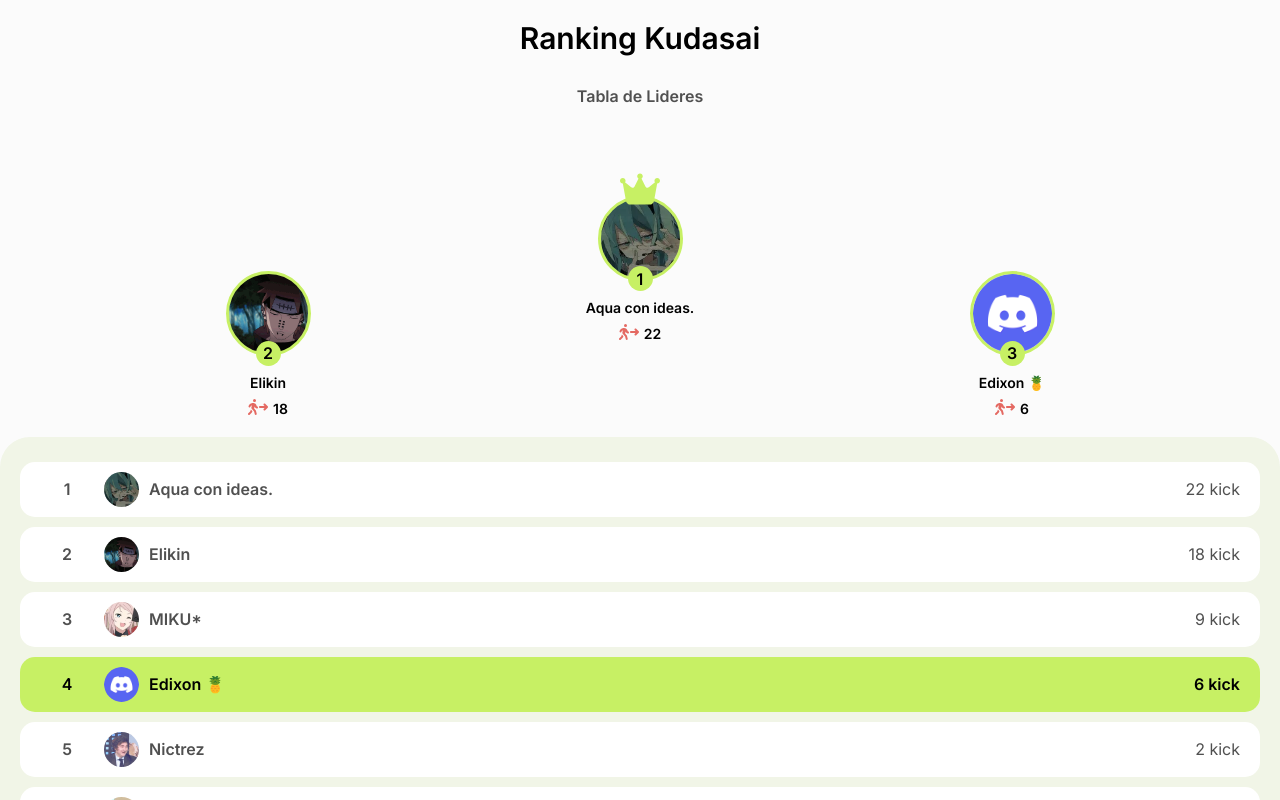
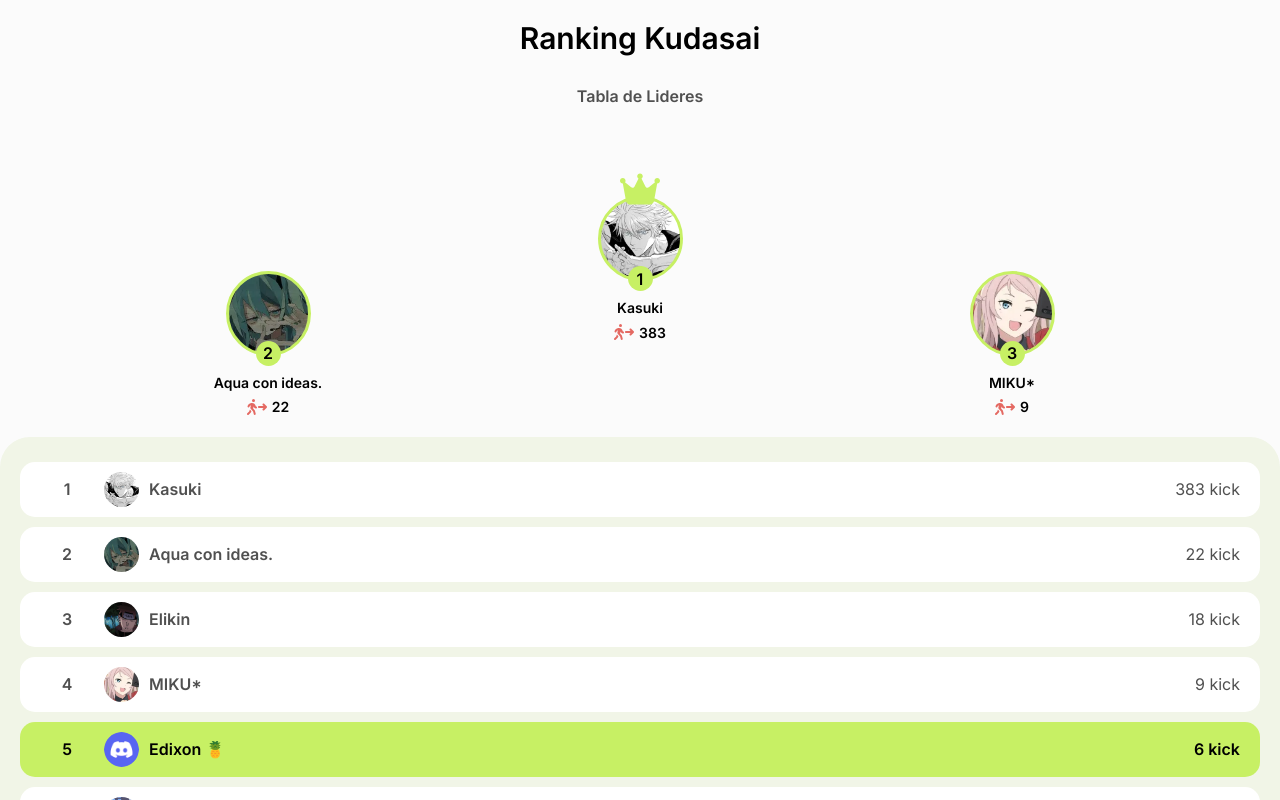
Before and after one commit to EdixonAlberto/ranking-kudasai, a Next.js app: page /ranking in a window 1280 px wide. Built offline with nearby package versions, Linux system fonts and the light colour scheme.

Commit message:
add new user and minor change in styles

```diff
--- a/src/app/ranking/Ranking.module.scss
+++ b/src/app/ranking/Ranking.module.scss
@@ -103,7 +103,7 @@
 
         .kick {
           display: flex;
-          align-items: flex-end;
+          align-items: center;
           justify-content: center;
           column-gap: 5px;
 
--- a/src/data/users.json
+++ b/src/data/users.json
@@ -62,5 +62,13 @@
     "kick": 2,
     "ban": 0,
     "warn": 0
+  },
+  {
+    "nick": "Kasuki",
+    "username": "kasuki_official",
+    "avatar": "/static/img/avatars/kasuki.webp",
+    "kick": 383,
+    "ban": 0,
+    "warn": 0
   }
 ]
```
Also changed, not shown: public/static/img/avatars/kasuki.webp (added).
